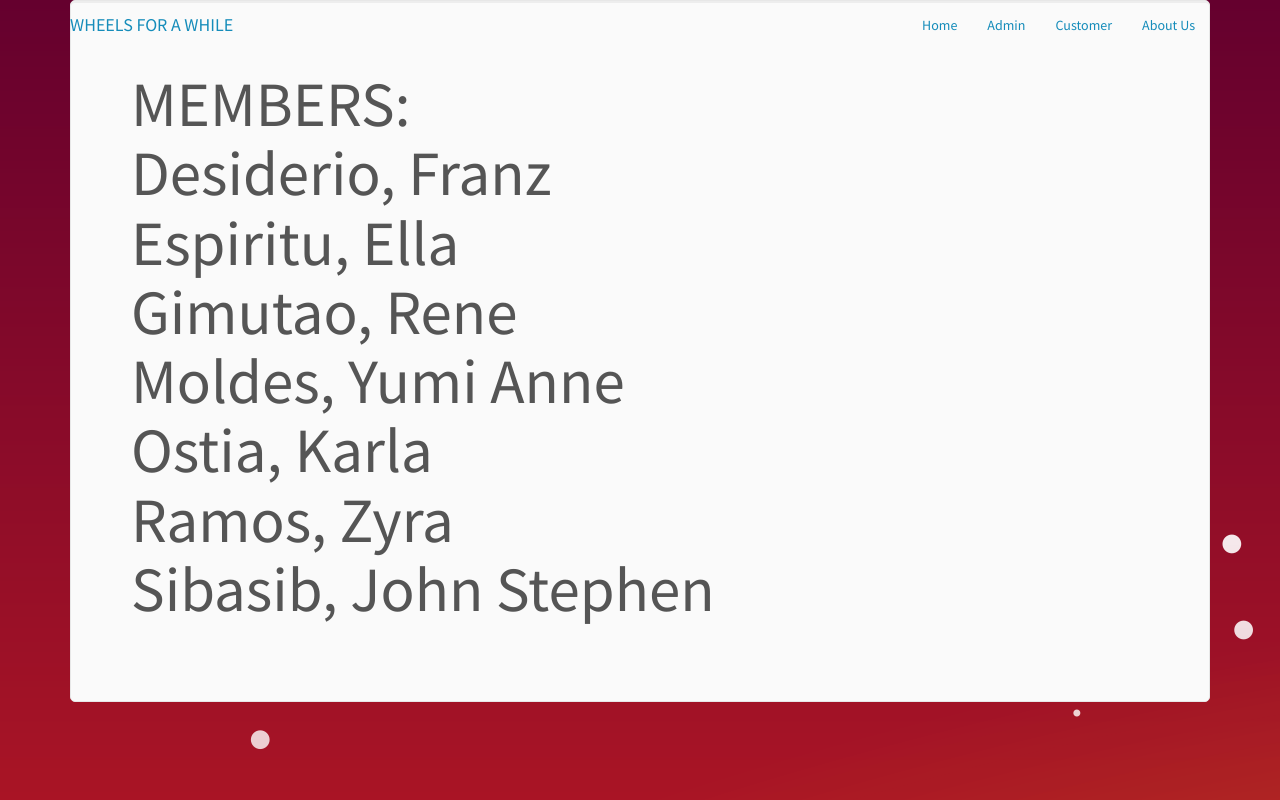
After one commit to johnsibasib/DailyDriveRent, a PHP site: page /aboutus.php in a window 1280 px wide. The commit adds this page. Run offline with PHP 8.4, Linux system fonts and the light colour scheme; a stand-in replaces the project's code that opens the database connection.

Commit message:
nag add ng about us na page

```diff
--- /dev/null
+++ b/aboutus.php
@@ -0,0 +1,58 @@
+<!DOCTYPE html>
+    <html>
+
+    <head>
+        <title> WHEELS FOR A WHILE </title>
+        <link rel="shortcut icon" type="image/png" href="assets/img/P.png.png">
+
+    <link rel="stylesheet" href="assets/bootstrap/css/bootstrap.min.css">
+    <script type="text/javascript" src="assets/js/jquery.min.js"></script>
+    <script type="text/javascript" src="assets/js/bootstrap.min.js"></script>
+    <link rel="stylesheet" href="assets/css/clientlogin.css">
+
+    <style></style>
+    </head>
+
+
+    <body background="assets/img/forcustomer.png">
+
+    <nav class="navbar navbar-custom navbar-fixed-top" role="navigation" style="color: black">
+        <div class="container">
+            <div class="navbar-header">
+                <button type="button" class="navbar-toggle" data-toggle="collapse" data-target=".navbar-main-collapse">
+                    <i class="fa fa-bars"></i>
+                    </button>
+                <a class="navbar-brand page-scroll" href="index.php">
+                   WHEELS FOR A WHILE </a>
+            </div>
+
+
+            <?php include 'alllogins.php'; ?>
+
+
+        </div>
+
+    </nav>
+
+        <div class="container">
+            <div class="jumbotron">
+                <h1>MEMBERS:
+    <br>
+    Desiderio, Franz
+    <br>
+    Espiritu, Ella
+    <br>
+    Gimutao, Rene
+    <br>
+    Moldes, Yumi Anne
+    <br>
+    Ostia, Karla
+    <br>
+    Ramos, Zyra
+    <br>
+    Sibasib, John Stephen </span>
+                </h1>
+                <br>
+
+            </div>
+        </div>
--- a/alllogins.php
+++ b/alllogins.php
@@ -69,7 +69,9 @@
                     <li>
                         <a href="customerlogin.php">Customer</a>
                     </li>
-
+                    <li>
+                        <a href="aboutus.php">About Us</a>
+                    </li>
                 </ul>
             </div>
                 <?php   }
--- a/index.php
+++ b/index.php
@@ -21,7 +21,7 @@ $conn = Connect();
 <body id="page-top" data-spy="scroll" data-target=".navbar-fixed-top">
 
 
-    <nav class="navbar navbar-custom navbar-fixed-top" role="navigation" style="color: black">
+    <nav class="navbar navbar-custom navbar-fixed-top " role="navigation" >
         <div class="container">
             <div class="navbar-header">
                 <button type="button" class="navbar-toggle" data-toggle="collapse" data-target=".navbar-main-collapse">
```
